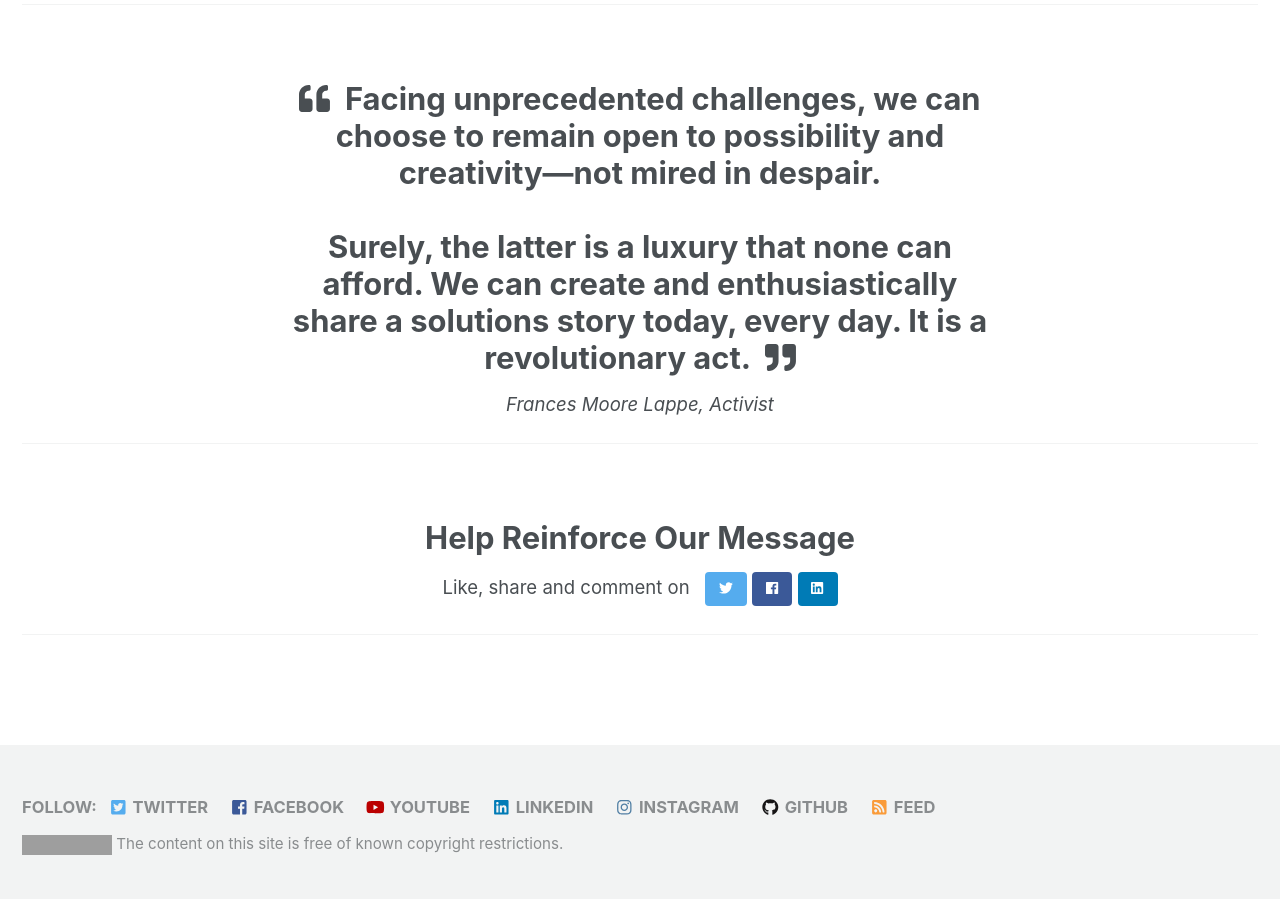
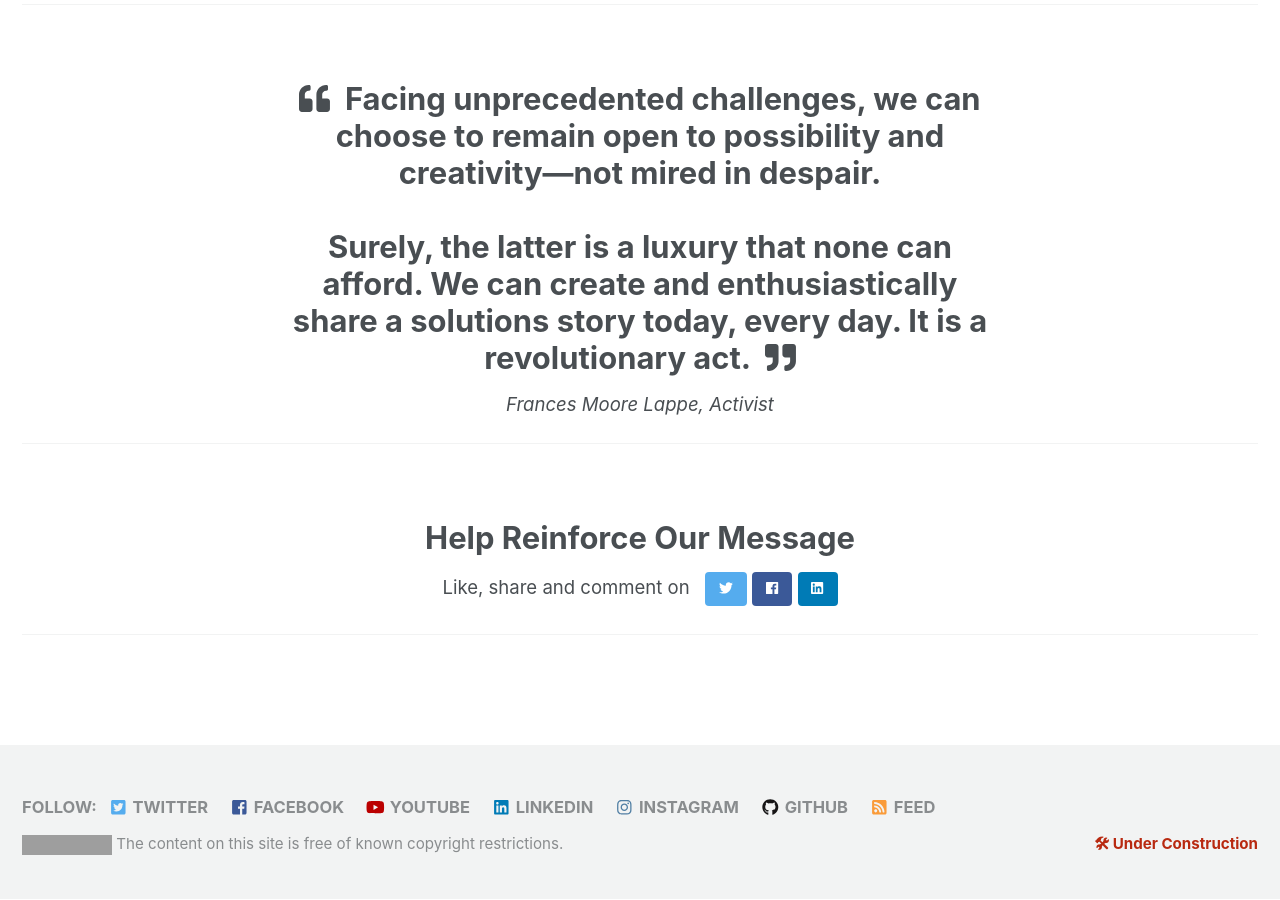
Before and after one commit to humanetech-community/community-hub, a Jekyll site: the page built from index.html, in a window 1280 px wide and 900 px high, scrolled down 2198 px. Built offline with Jekyll 4.4.1, drawn with Linux system fonts in a browser that asks for light colours; cached includes are drawn as plain includes; nearby versions of some CDN libraries; emoji names are drawn with the system emoji font; the list of posts is cut into pages by our own code; grey boxes are pictures that could not be loaded.

Commit message:
Add Under Construction to footer (#9)

```diff
--- a/_includes/footer.html
+++ b/_includes/footer.html
@@ -16,4 +16,4 @@
   </ul>
 </div>
 
-<div class="page__footer-copyright"><a rel="license" href="http://creativecommons.org/publicdomain/mark/1.0/"><img src="https://licensebuttons.net/p/mark/1.0/80x15.png" style="border-style: none;" alt="Public Domain Mark" /></a> {{ site.data.ui-text[site.locale].license_text | default: "All content licensed by" }}</div>
+<div class="page__footer-copyright"><a rel="license" href="http://creativecommons.org/publicdomain/mark/1.0/"><img src="https://licensebuttons.net/p/mark/1.0/80x15.png" style="border-style: none;" alt="Public Domain Mark" /></a> {{ site.data.ui-text[site.locale].license_text | default: "All content licensed by" }}<span style="float: right; color: #B82910"><b>&#x1f6e0; Under Construction</b></span></div>
```
